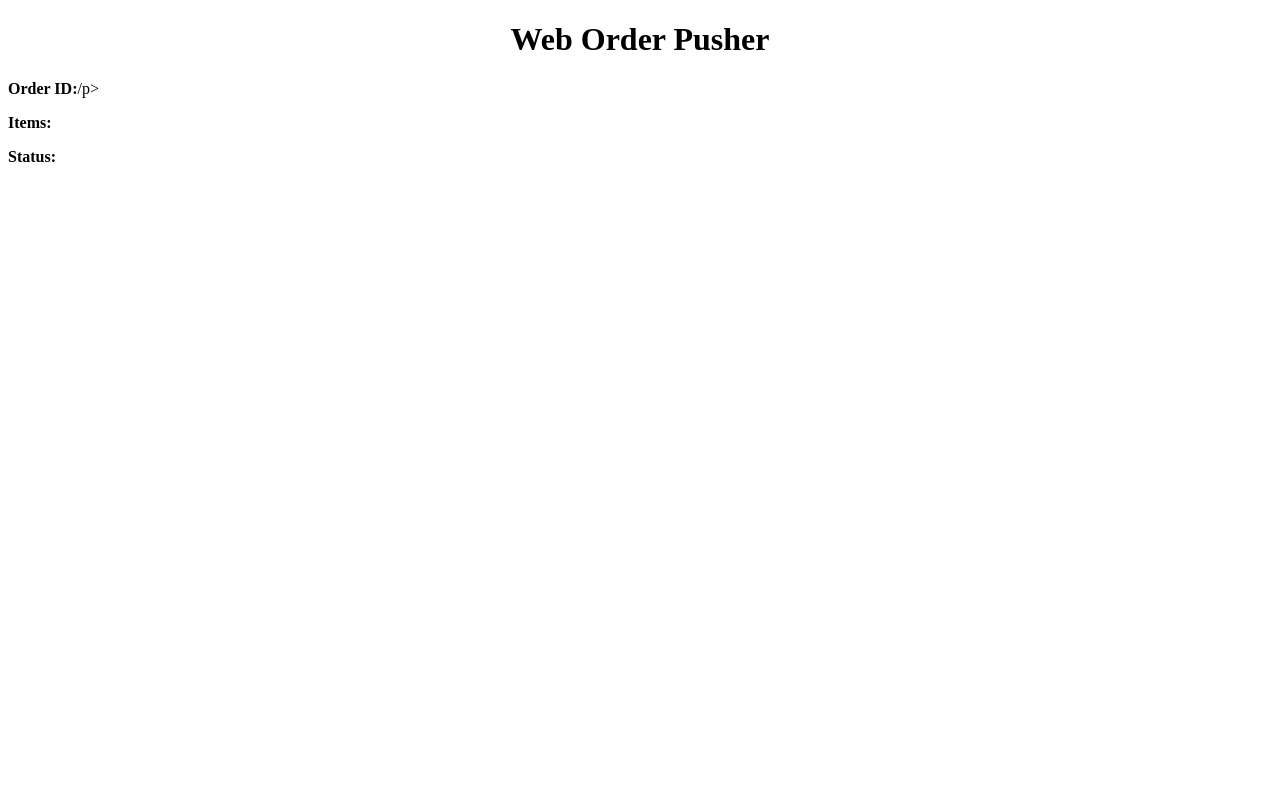
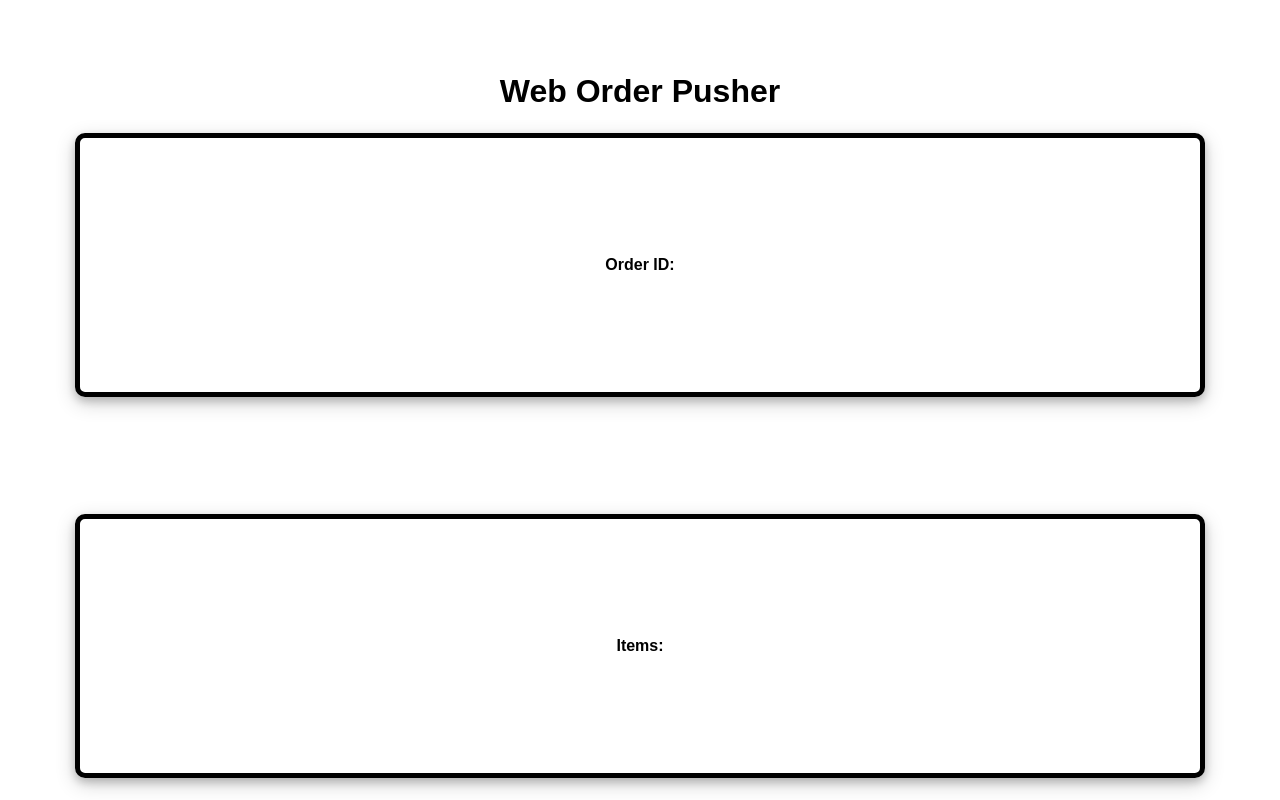
Before and after one commit to skiingish/OrderPusherFrontEnd, a website: page client/index.html in a window 1280 px wide. Shown: the top 800 px of the page. Drawn offline with Linux system fonts and the light colour scheme; no server answers.

Commit message:
very basic styling

```diff
--- a/client/client.js
+++ b/client/client.js
@@ -1,8 +1,7 @@
 const endPoint = 'https://web-pager-backend.herokuapp.com';
 //const endPoint = 'http://localhost:3000';
 
-var publicVapidKey =
-  'BJKfugtSRPwIUr9P6wqFa0jmB_d9TmRR7W0Yquxulf0rCpQPe3KStrZ0vLIca39LQtphUobaV3c2lmqzS3Q2ey4';
+var publicVapidKey = '';
 
 var orderID = null;
 
@@ -31,8 +30,12 @@ window.addEventListener('DOMContentLoaded', async (event) => {
 
   // Status
   document.getElementById('statusIDField').innerText = `Status: ${
-    data.fulfilled ? 'Ready to collect' : 'Prepping'
+    data.fulfilled ? 'Ready to collect 😃' : 'Prepping'
   }`;
+
+  if (data.fulfilled) {
+    document.getElementById('statusIDField').style.border = '5px solid green';
+  }
 });
 
 if ('serviceWorker' in navigator) {
--- a/client/css/style.css
+++ b/client/css/style.css
@@ -0,0 +1,28 @@
+body {
+    margin: 0;
+    font-family:Arial, Helvetica, sans-serif;
+}
+
+.heading {
+
+}
+
+.info-section {
+    text-align: center;
+    margin: 2%;
+    padding: 2%;
+}
+
+.info-fields {
+    margin: 2%;
+    margin-bottom: 10%;
+    padding: 10%;
+    font-size: medium;
+    border: 5px solid black;
+    border-radius: 10px;
+    box-shadow: 0 4px 8px 0 rgba(0, 0, 0, 0.2), 0 6px 20px 0 rgba(0, 0, 0, 0.19);
+}
+
+#statusIDField {
+    border: 5px solid blue;
+}
--- a/client/index.html
+++ b/client/index.html
@@ -13,10 +13,12 @@
     <title>Your Order!</title>
   </head>
   <body>
-    <center><h1>Web Order Pusher</h1></center>
-    <p id="orderIDField"><strong>Order ID:</strong>/p></p>
-    <p id="itemsIDfield"><strong>Items:</strong></p>
-    <p id="statusIDField"><strong>Status:</strong></p>
+    <div class="info-section">
+      <center><h1 class="heading">Web Order Pusher</h1></center>
+      <p class="info-fields" id="orderIDField"><strong>Order ID:</strong></p>
+      <p class="info-fields" id="itemsIDfield"><strong>Items:</strong></p>
+      <p class="info-fields" id="statusIDField"><strong>Status:</strong></p>
+    </div>
     <script src="client.js"></script>
   </body>
 </html>
```
